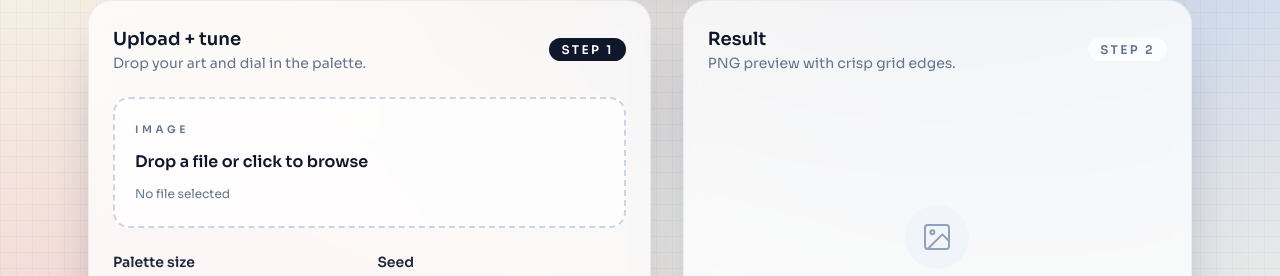
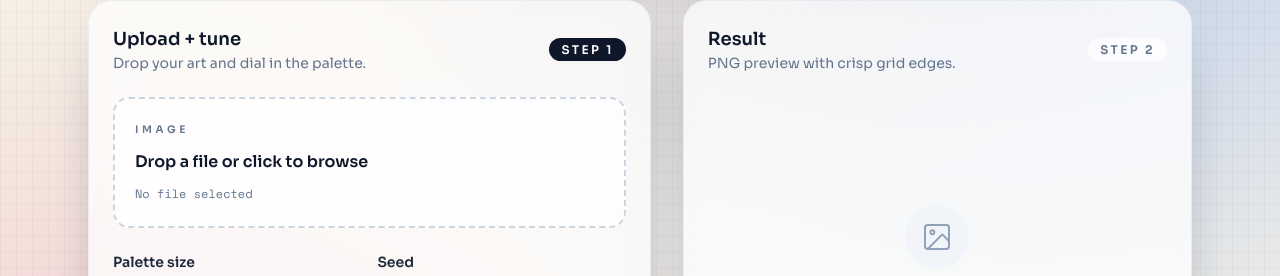
Before and after one commit to dmitrijkiltau/pixel-snapper-ui, a React (Vite) app: page / in a window 1280 px wide. Shown: the part 756-1032 px from the top of the page. Built offline with nearby package versions, Linux system fonts and the light colour scheme.

Commit message:
fix: adjust file name display and update upload preview image size in UploadForm

```diff
--- a/src/components/UploadForm.tsx
+++ b/src/components/UploadForm.tsx
@@ -58,13 +58,13 @@ const UploadForm = ({
       />
       <span className="text-[0.65rem] font-semibold uppercase tracking-[0.35em] text-slate-500 dark:text-slate-400">Image</span>
       <span className="text-base font-semibold text-slate-900 dark:text-slate-100">Drop a file or click to browse</span>
-      <span id="file-name" className="font-[var(--font-mono)] text-xs text-slate-500 dark:text-slate-400">
+      <span id="file-name" className="font-mono text-xs text-slate-500 dark:text-slate-400">
         {uploadFileName}
       </span>
       {uploadPreviewUrl ? (
         <img
           id="upload-preview"
-          className="pixelated mt-3 max-h-[240px] w-full object-contain p-3"
+          className="pixelated mt-3 max-h-60 w-full object-contain p-3"
           src={uploadPreviewUrl}
           alt={uploadPreviewAlt}
         />
```
